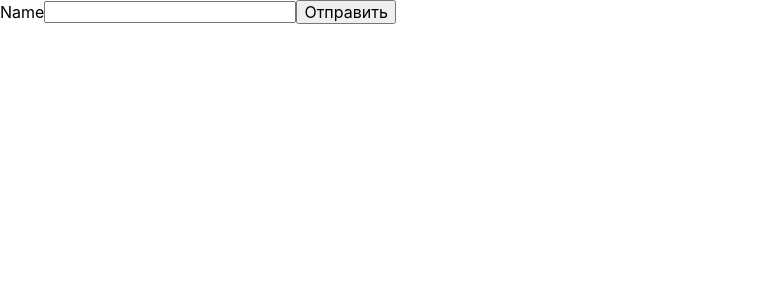
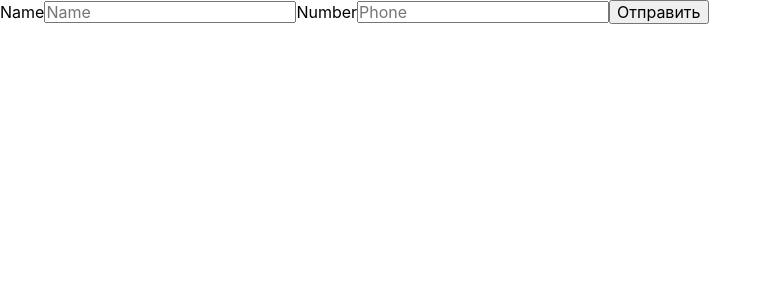
Before and after one commit to ArtemDeynega/goit-react-hw-02-phonebook, a React (Create React App) app: page / in a window 1280 px wide. Shown: the top 300 px of the page, without its empty margins (0-771 px from the left). Built offline with nearby package versions, Linux system fonts and the light colour scheme.

Commit message:
ContactEditor done

```diff
--- a/package.json
+++ b/package.json
@@ -16,6 +16,7 @@
     "react-dom": "^17.0.2",
     "react-icons": "^4.3.1",
     "react-scripts": "5.0.0",
+    "react-toastify": "^8.2.0",
     "shortid": "^2.2.16",
     "styled-components": "^5.3.5",
     "web-vitals": "^2.1.3"
--- a/src/GlobalStyles/GlobalStyles.jsx
+++ b/src/GlobalStyles/GlobalStyles.jsx
@@ -1,5 +1,5 @@
 import { createGlobalStyle } from 'styled-components';
-
+import 'react-toastify/dist/ReactToastify.css';
 import 'normalize.css';
 
 export const GlobalStyles = createGlobalStyle`
--- a/src/components/App/App.jsx
+++ b/src/components/App/App.jsx
@@ -1,6 +1,8 @@
 import { Component } from 'react';
+import shortid from 'shortid';
+import { toast, ToastContainer } from 'react-toastify';
 import { GlobalStyles } from 'GlobalStyles/GlobalStyles';
-// import { ContactEditor } from 'components/ContactEditor';
+import { ContactEditor } from 'components/ContactEditor';
 
 export class App extends Component {
   state = {
@@ -14,39 +16,39 @@ export class App extends Component {
     name: '',
     number: '',
   };
+  onAddContact = ({ name, number }) => {
+    const { contacts } = this.state;
+    const newContact = {
+      id: shortid.generate(),
+      name,
+      number,
+    };
+    contacts.find(
+      contact => newContact.name.toLowerCase() === contact.name.toLowerCase()
+    )
+      ? toast.warn('Такой пользователь уже есть 🤪 ', {
+          position: 'top-right',
+          autoClose: 5000,
+          hideProgressBar: false,
+          closeOnClick: true,
+          pauseOnHover: true,
+          draggable: true,
+          progress: undefined,
+        })
+      : this.setState(({ contacts }) => ({
+          contacts: [newContact, ...contacts],
+        }));
+  };
 
-  handleChange = evt => {
-    const { value } = evt.target;
-    this.setState({ name: value });
-  };
-  handleSubmit = evt => {
-    evt.preventDefault();
-    console.log(this.state.name);
-
-    this.props.onSubmit({ ...this.state });
-  };
   render() {
-    const { name, number } = this.state;
-    console.log('Это рендер: ', this.state);
+    const { name, number, contacts } = this.state;
 
     return (
       <>
-        <form action="" onSubmit={this.handleSubmit}>
-          <label>
-            Name
-            <input
-              type="text"
-              name="name"
-              value={name}
-              onChange={this.handleChange}
-              pattern="^[a-zA-Zа-яА-Я]+(([' -][a-zA-Zа-яА-Я ])?[a-zA-Zа-яА-Я]*)*$"
-              title="Name may contain only letters, apostrophe, dash and spaces. For example Adrian, Jacob Mercer, Charles de Batz de Castelmore d'Artagnan"
-              required
-            />
-          </label>
-          <button type="submit">Отправить</button>
-        </form>
+        <ContactEditor onSubmit={this.onAddContact} />
+
         <GlobalStyles />
+        <ToastContainer />
       </>
     );
   }
--- a/src/components/ContactEditor/ContactEditor.jsx
+++ b/src/components/ContactEditor/ContactEditor.jsx
@@ -5,18 +5,51 @@ export class ContactEditor extends Component {
     name: '',
     number: '',
   };
+  handleChange = evt => {
+    const { name, value } = evt.target;
+    this.setState({ [name]: value });
+  };
+
+  handleSubmit = evt => {
+    evt.preventDefault();
+
+    this.props.onSubmit(this.state);
+    this.setState({ name: '', number: '' });
+  };
 
   render() {
     const { name, number } = this.state;
     return (
       <>
+        <form autoComplete="off" onSubmit={this.handleSubmit}>
+          <label htmlFor={name}>
+            Name
             <input
               type="text"
               name="name"
+              value={name}
+              onChange={this.handleChange}
+              placeholder="Name"
               pattern="^[a-zA-Zа-яА-Я]+(([' -][a-zA-Zа-яА-Я ])?[a-zA-Zа-яА-Я]*)*$"
               title="Name may contain only letters, apostrophe, dash and spaces. For example Adrian, Jacob Mercer, Charles de Batz de Castelmore d'Artagnan"
               required
             />
+          </label>
+          <label htmlFor={number}>
+            Number
+            <input
+              type="tel"
+              name="number"
+              value={number}
+              placeholder="Phone"
+              onChange={this.handleChange}
+              pattern="\+?\d{1,4}?[-.\s]?\(?\d{1,3}?\)?[-.\s]?\d{1,4}[-.\s]?\d{1,4}[-.\s]?\d{1,9}"
+              title="Phone number must be digits and can contain spaces, dashes, parentheses and can start with +"
+              required
+            />
+          </label>
+          <button type="submit">Отправить</button>
+        </form>
       </>
     );
   }
--- /dev/null
+++ b/src/components/Title/Title.styled.jsx
@@ -0,0 +1 @@
+import styled from '@emotion/styled';
--- /dev/null
+++ b/src/components/Title/index.js
@@ -0,0 +1,2 @@
+export * from './Title.styled.jsx';
+export * from './Title.jsx';
```
Also changed, not shown: src/components/Title/Title.jsx (added), 2 other files (tests, documents, lock files or other folders). Lines whose indentation alone changed are shown as unchanged.
